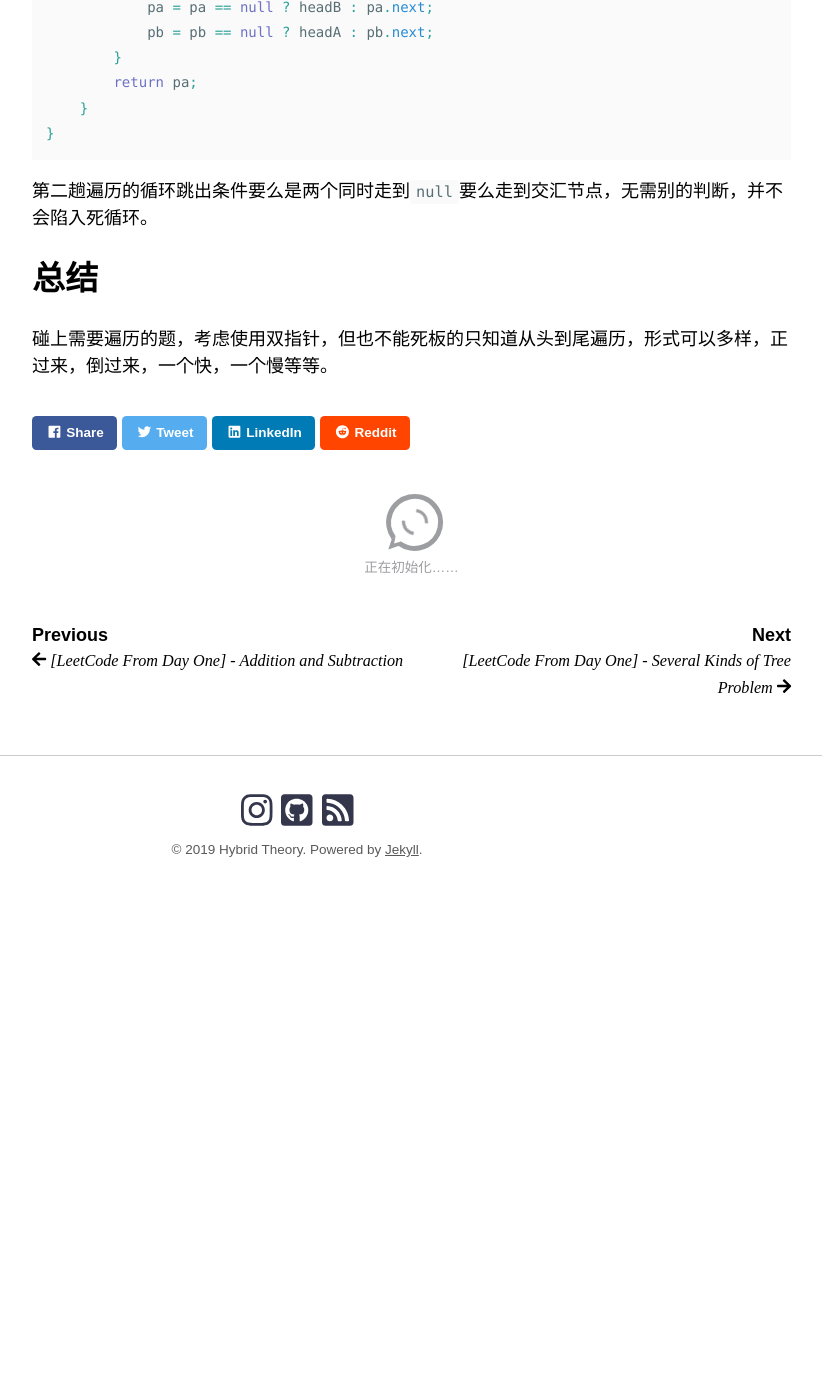
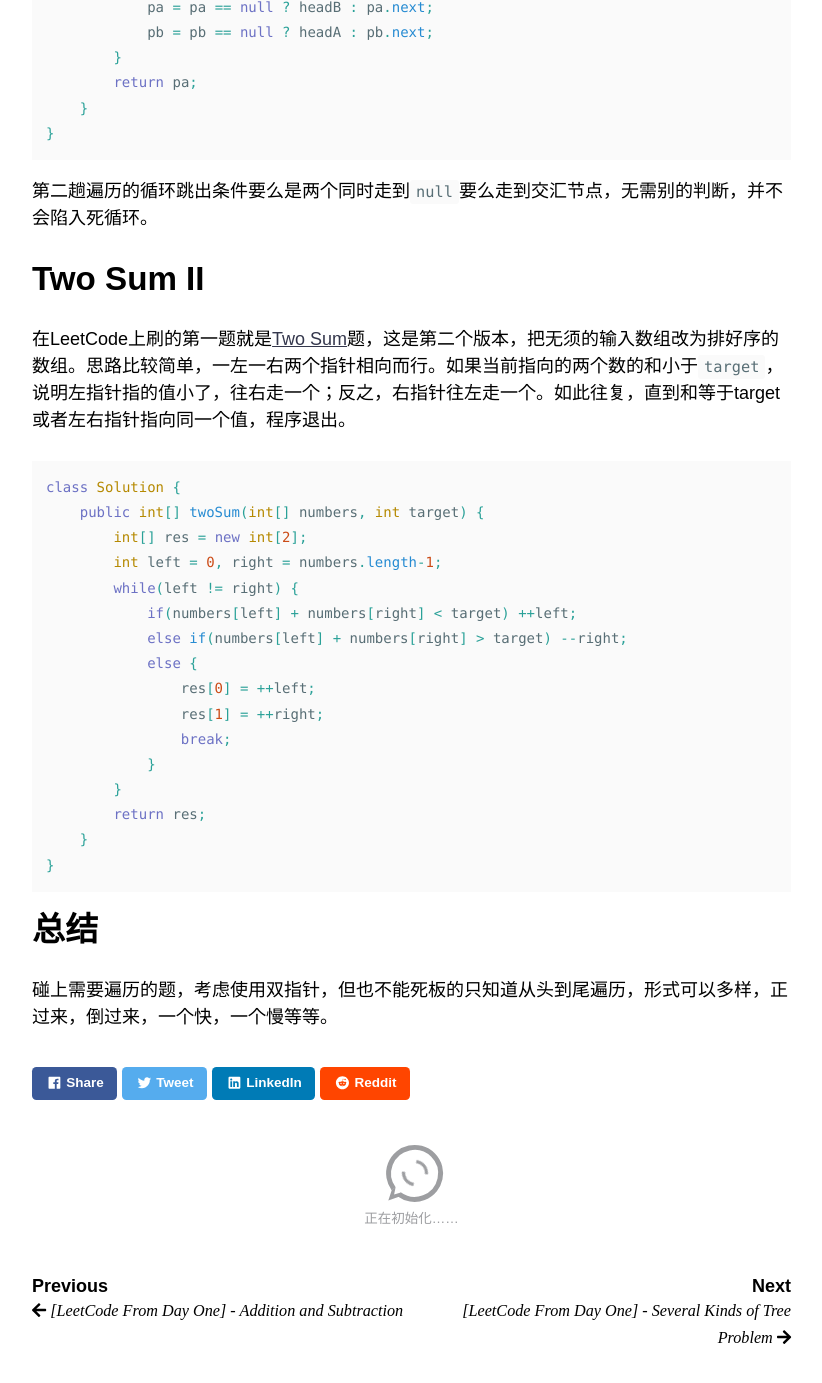
Before and after one commit to MartyPang/martypang.github.io, a Jekyll site: the page built from _posts/2019-03-11-Leetcode-from-day-one-two-pointers-II.md, in a window 1280 px wide and 1400 px high, scrolled down 5293 px. Shown: the top 1383 px of the window, without its empty margins (343-1165 px from the left). Built offline with Jekyll 4.4.1, drawn with Linux system fonts in a browser that asks for light colours; nearby versions of some CDN libraries; emoji names are drawn with the system emoji font; some web fonts are replaced; formulas are drawn with MathJax 3; comment, search, counter and statistics services are not loaded; before the commit the page ends 6225 px from its top, so only the background shows below that.

Commit message:
sss update two pointers.

````diff
--- a/_posts/2019-03-11-Leetcode-from-day-one-two-pointers-II.md
+++ b/_posts/2019-03-11-Leetcode-from-day-one-two-pointers-II.md
@@ -168,6 +168,29 @@ public class Solution {
 ```
 第二趟遍历的循环跳出条件要么是两个同时走到`null`要么走到交汇节点，无需别的判断，并不会陷入死循环。
 
+# Two Sum II
+
+在LeetCode上刷的第一题就是[Two Sum](https://leetcode.com/problems/two-sum/description)题，这是第二个版本，把无须的输入数组改为排好序的数组。思路比较简单，一左一右两个指针相向而行。如果当前指向的两个数的和小于`target`，说明左指针指的值小了，往右走一个；反之，右指针往左走一个。如此往复，直到和等于target或者左右指针指向同一个值，程序退出。
+
+```java
+class Solution {
+    public int[] twoSum(int[] numbers, int target) {
+        int[] res = new int[2];
+        int left = 0, right = numbers.length-1;
+        while(left != right) {
+            if(numbers[left] + numbers[right] < target) ++left;
+            else if(numbers[left] + numbers[right] > target) --right;
+            else {
+                res[0] = ++left;
+                res[1] = ++right;
+                break;
+            }
+        }
+        return res;
+    }
+}
+```
+
 # 总结
 
 碰上需要遍历的题，考虑使用双指针，但也不能死板的只知道从头到尾遍历，形式可以多样，正过来，倒过来，一个快，一个慢等等。
````
